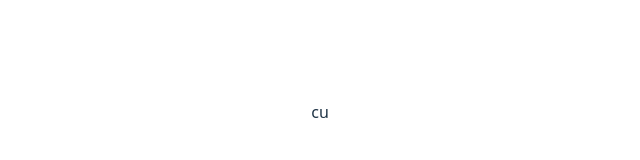
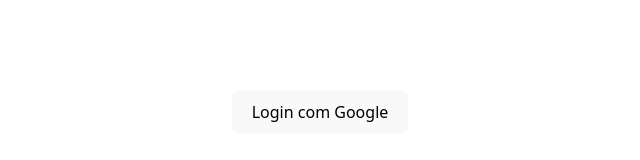
Before and after one commit to pedro-belarmino/rotina_muagra, a React (Vite) app: page / in a window 1280 px wide. Shown: the part 288-448 px from the top of the page, without its empty margins (320-960 px from the left). Built offline with nearby package versions, Linux system fonts and the light colour scheme.

Commit message:
instalação firebase, integração teste com google auth, login sendo realizado com sucesso

```diff
--- a/package.json
+++ b/package.json
@@ -10,6 +10,7 @@
     "preview": "vite preview"
   },
   "dependencies": {
+    "firebase": "^12.1.0",
     "react": "^19.1.1",
     "react-dom": "^19.1.1"
   },
--- a/src/App.tsx
+++ b/src/App.tsx
@@ -1,10 +1,36 @@
+import { useState } from 'react';
 import './App.css'
+import { GoogleAuthProvider, signInWithPopup, signOut } from 'firebase/auth';
+import { auth } from "./firebase/config";
 
 function App() {
 
+  const [user, setUser] = useState<any>(null);
+
+  const handleLogin = async () => {
+    const provider = new GoogleAuthProvider();
+    const result = await signInWithPopup(auth, provider);
+    setUser(result.user);
+  };
+
+  const handleLogout = async () => {
+    await signOut(auth);
+    setUser(null);
+  };
+
   return (
     <>
-      cu
+      <div style={{ padding: 20 }}>
+        {user ? (
+          <>
+            <p>Olá, {user.displayName}</p>
+            <img src={user.photoURL} alt="user" width={50} />
+            <button onClick={handleLogout}>Sair</button>
+          </>
+        ) : (
+          <button onClick={handleLogin}>Login com Google</button>
+        )}
+      </div>
     </>
   )
 }
--- /dev/null
+++ b/src/firebase/config.ts
@@ -0,0 +1,36 @@
+// Import the functions you need from the SDKs you need
+import { initializeApp } from "firebase/app";
+import { getAuth } from "firebase/auth";
+import { getFirestore } from "firebase/firestore";
+
+
+
+// import { getAnalytics } from "firebase/analytics";
+
+
+
+// TODO: Add SDKs for Firebase products that you want to use
+// https://firebase.google.com/docs/web/setup#available-libraries
+
+// Your web app's Firebase configuration
+// For Firebase JS SDK v7.20.0 and later, measurementId is optional
+const firebaseConfig = {
+    apiKey: "AIzaSyB1yvYOmzvgkSdRI6TVwMqrUqtSlxhrdLI",
+    authDomain: "muagra-rotina.firebaseapp.com",
+    projectId: "muagra-rotina",
+    storageBucket: "muagra-rotina.firebasestorage.app",
+    messagingSenderId: "1045730750996",
+    appId: "1:1045730750996:web:f6e77f1f6a7a2847cfed01",
+    measurementId: "G-L4Q4837SZK"
+};
+
+// Initialize Firebase
+const app = initializeApp(firebaseConfig);
+
+
+// const analytics = getAnalytics(app);
+
+
+
+export const auth = getAuth(app);
+export const db = getFirestore(app);
```
Also changed, not shown: 1 other file (tests, documents, lock files or other folders).
